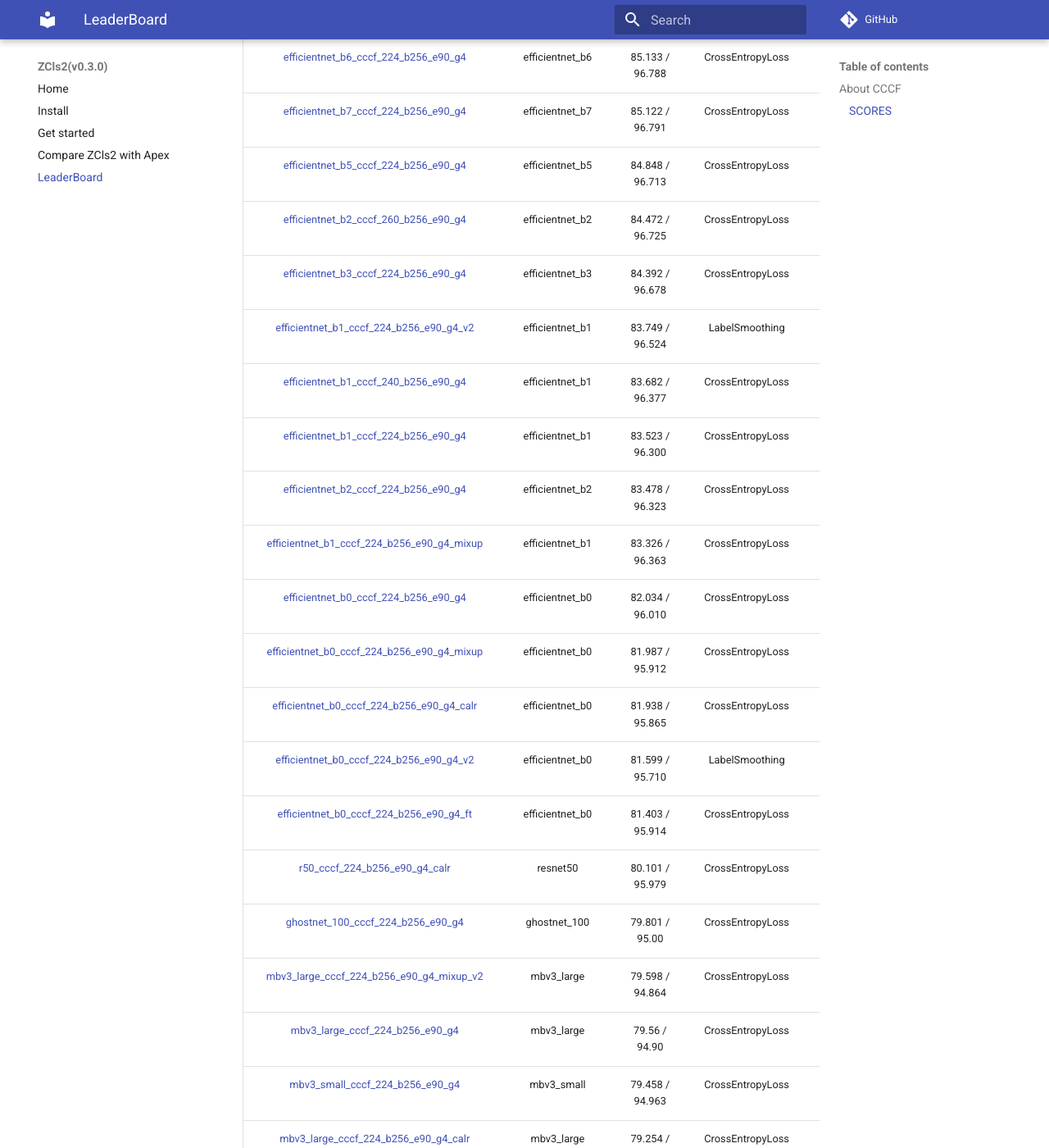
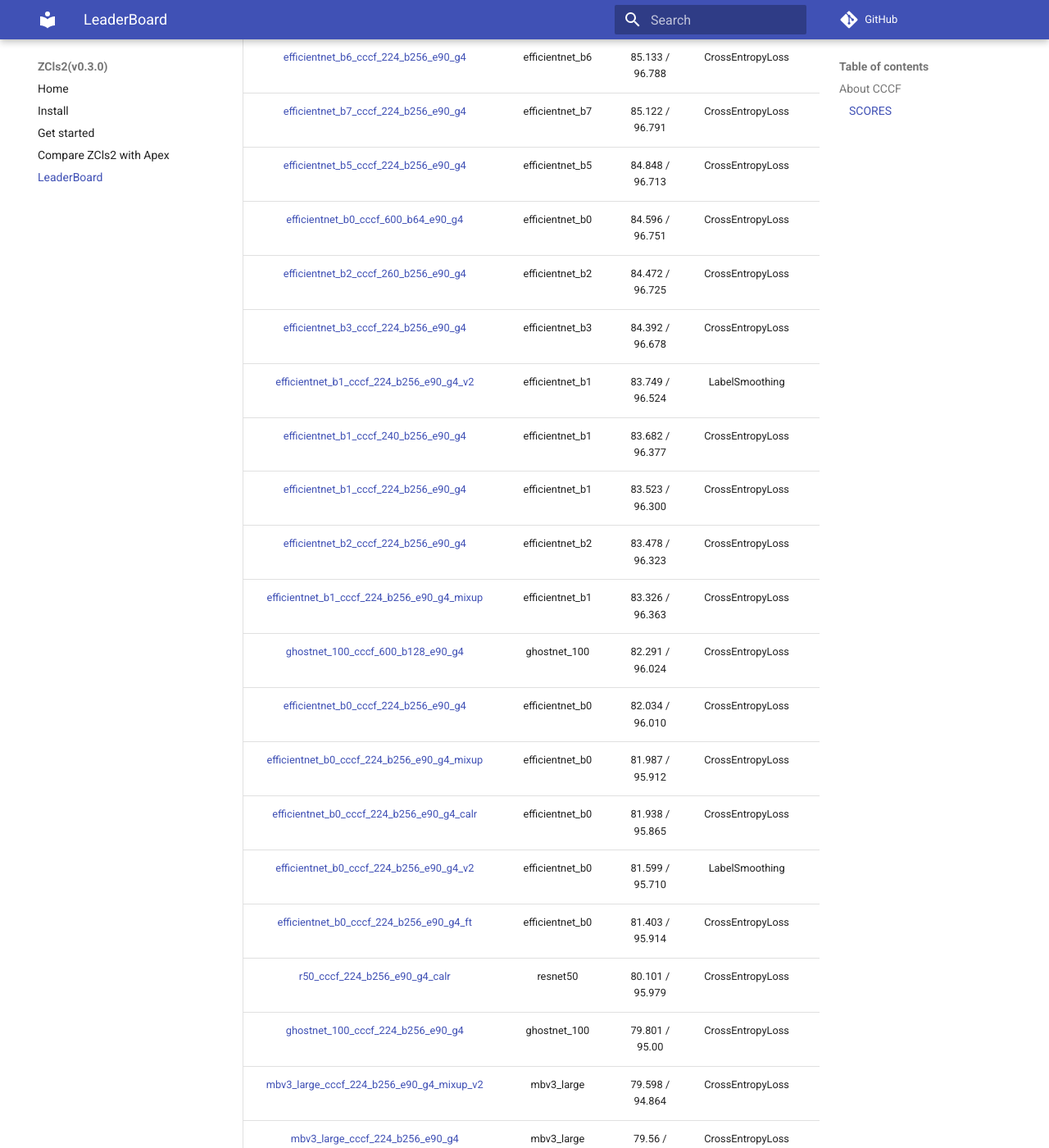
Before and after one commit to ZJCV/ZCls2, an MkDocs documentation site: the page built from docs/leaderboard.md, in a window 1280 px wide and 1400 px high, scrolled down 876 px. Shown: the whole window at 82% size. Built offline with MkDocs 1.6.1 and Material for MkDocs 9.7.7, drawn with Linux system fonts in a browser that asks for light colours; comment, search, counter and statistics services are not loaded.

Commit message:
docs(leaderboard.md): update efficientnet_b0_cccf_600_b64 / ghostnet_100_cccf_600_b128

```diff
--- a/docs/leaderboard.md
+++ b/docs/leaderboard.md
@@ -25,6 +25,7 @@
 |  [efficientnet_b6_cccf_224_b256_e90_g4](../configs/cccf/efficientnet_b6_cccf_224_b256_e90_g4.yaml)   |  efficientnet_b6  | 85.133 / 96.788 | CrossEntropyLoss |    SGD    |  MultiStepLR |   90  |   True  |
 |  [efficientnet_b7_cccf_224_b256_e90_g4](../configs/cccf/efficientnet_b7_cccf_224_b256_e90_g4.yaml)   |  efficientnet_b7  | 85.122 / 96.791 | CrossEntropyLoss |    SGD    |  MultiStepLR |   90  |   True  |
 |  [efficientnet_b5_cccf_224_b256_e90_g4](../configs/cccf/efficientnet_b5_cccf_224_b256_e90_g4.yaml)   |  efficientnet_b5  | 84.848 / 96.713 | CrossEntropyLoss |    SGD    |  MultiStepLR |   90  |   True  |
+|  [efficientnet_b0_cccf_600_b64_e90_g4](../configs/cccf/efficientnet_b0_cccf_600_b64_e90_g4.yaml)   |  efficientnet_b0  | 84.596 / 96.751 | CrossEntropyLoss |    SGD    |  MultiStepLR |   90  |   True  |
 |  [efficientnet_b2_cccf_260_b256_e90_g4](../configs/cccf/efficientnet_b2_cccf_260_b256_e90_g4.yaml)   |  efficientnet_b2  | 84.472 / 96.725 | CrossEntropyLoss |    SGD    |  MultiStepLR |   90  |   True  |
 |  [efficientnet_b3_cccf_224_b256_e90_g4](../configs/cccf/efficientnet_b3_cccf_224_b256_e90_g4.yaml)   |  efficientnet_b3  | 84.392 / 96.678 | CrossEntropyLoss |    SGD    |  MultiStepLR |   90  |   True  |
 |  [efficientnet_b1_cccf_224_b256_e90_g4_v2](../configs/cccf/efficientnet_b1_cccf_224_b256_e90_g4_v2.yaml)   |  efficientnet_b1  | 83.749 / 96.524 | LabelSmoothing |    SGD    |  MultiStepLR |   90  |   True  |
@@ -32,6 +33,7 @@
 |  [efficientnet_b1_cccf_224_b256_e90_g4](../configs/cccf/efficientnet_b1_cccf_224_b256_e90_g4.yaml)   |  efficientnet_b1  | 83.523 / 96.300 | CrossEntropyLoss |    SGD    |  MultiStepLR |   90  |   True  |
 |  [efficientnet_b2_cccf_224_b256_e90_g4](../configs/cccf/efficientnet_b2_cccf_224_b256_e90_g4.yaml)   |  efficientnet_b2  | 83.478 / 96.323 | CrossEntropyLoss |    SGD    |  MultiStepLR |   90  |   True  |
 |  [efficientnet_b1_cccf_224_b256_e90_g4_mixup](../configs/cccf/efficientnet_b1_cccf_224_b256_e90_g4_mixup.yaml)   |  efficientnet_b1  | 83.326 / 96.363 | CrossEntropyLoss |    SGD    |  MultiStepLR |   90  |   True  |
+|  [ghostnet_100_cccf_600_b128_e90_g4](../configs/cccf/ghostnet_100_cccf_600_b128_e90_g4.yaml)   | ghostnet_100 | 82.291 / 96.024 | CrossEntropyLoss |    SGD    |  MultiStepLR |   90  |   True  |
 |  [efficientnet_b0_cccf_224_b256_e90_g4](../configs/cccf/efficientnet_b0_cccf_224_b256_e90_g4.yaml)   |  efficientnet_b0  | 82.034 / 96.010 | CrossEntropyLoss |    SGD    |  MultiStepLR |   90  |   True  |
 |  [efficientnet_b0_cccf_224_b256_e90_g4_mixup](../configs/cccf/efficientnet_b0_cccf_224_b256_e90_g4_mixup.yaml)   |  efficientnet_b0  | 81.987 / 95.912 | CrossEntropyLoss |    SGD    |  MultiStepLR |   90  |   True  |
 |  [efficientnet_b0_cccf_224_b256_e90_g4_calr](../configs/cccf/efficientnet_b0_cccf_224_b256_e90_g4_calr.yaml)   |  efficientnet_b0  | 81.938 / 95.865 | CrossEntropyLoss |    SGD    |  CosineAnnealingLR |   90  |   True  |
```
Also changed, not shown: 2 other files.
